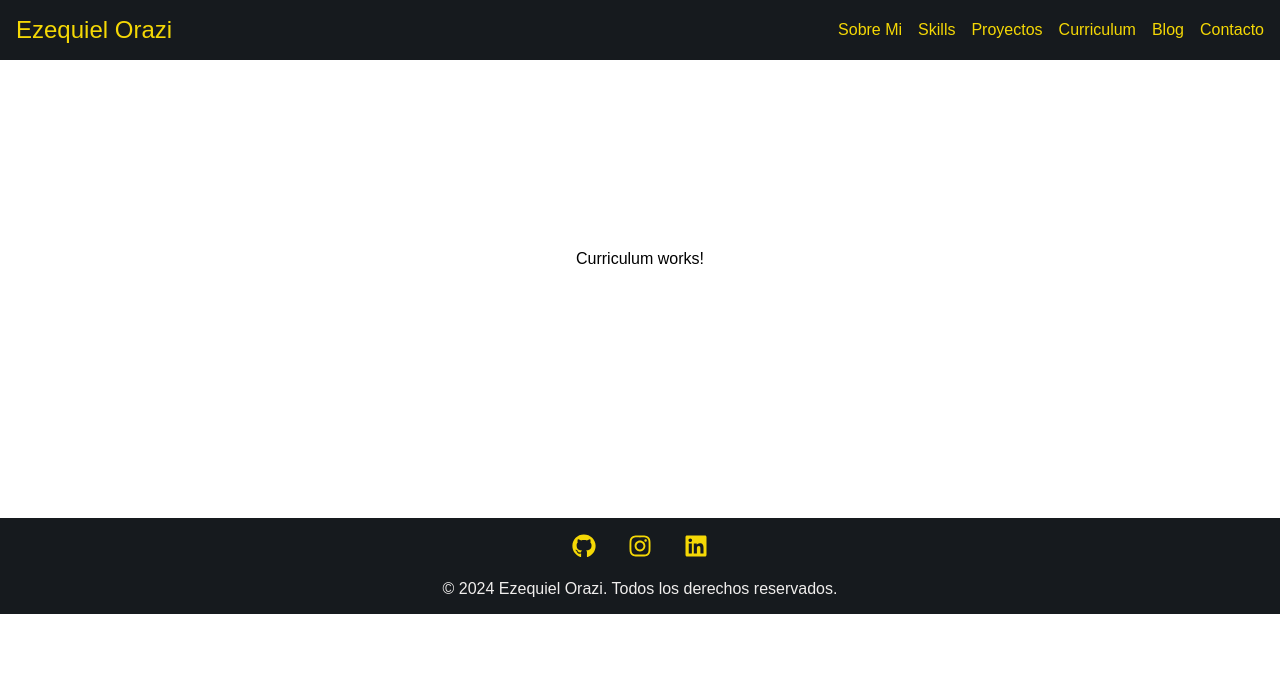
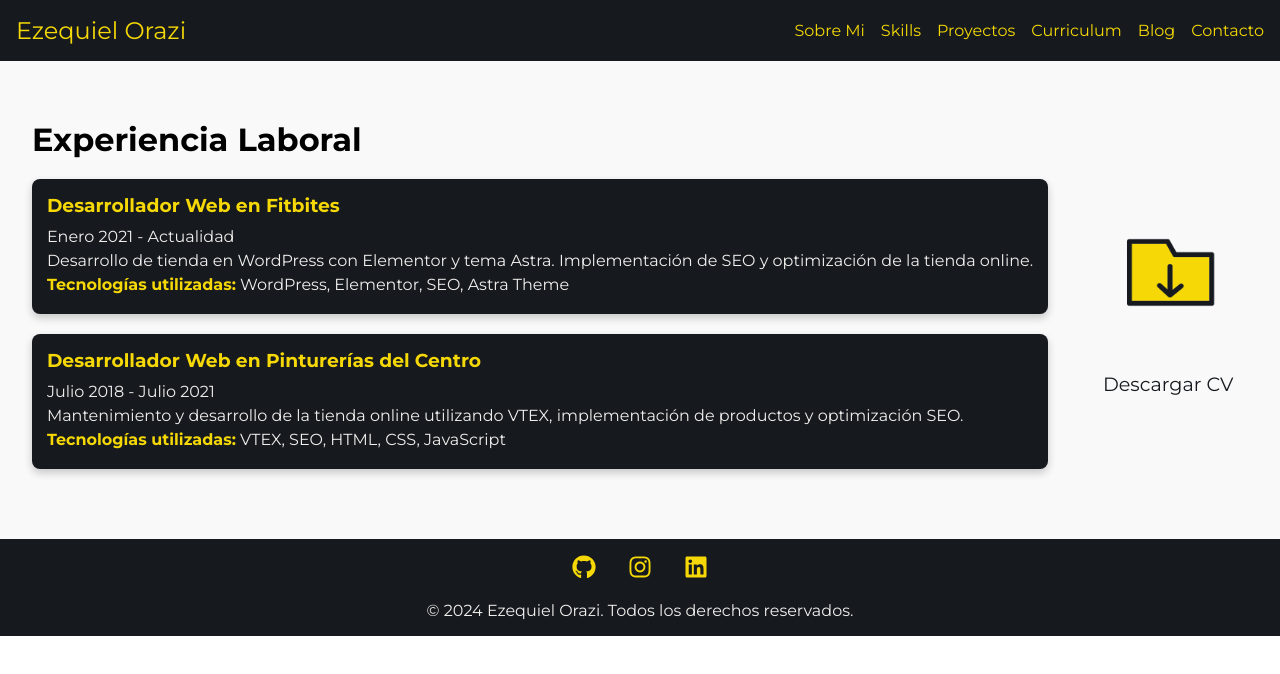
Before and after one commit to Ezzeorazi/mi-portafolio, a React (Vite) app: page /curriculum in a window 1280 px wide. Shown: the top 674 px of the page. Built offline with nearby package versions, Linux system fonts and the light colour scheme.

Commit message:
Avance curriculum section

```diff
--- /dev/null
+++ b/src/components/Experience/Experience.jsx
@@ -0,0 +1,44 @@
+"use client";
+import React from 'react';
+import styles from './Experience.module.css';
+
+const Experience = ({}) => {
+	const experiences = [
+		{
+		  id: 1,
+		  company: "Fitbites",
+		  role: "Desarrollador Web",
+		  startDate: "Enero 2021",
+		  endDate: "Actualidad",
+		  description: "Desarrollo de tienda en WordPress con Elementor y tema Astra. Implementación de SEO y optimización de la tienda online.",
+		  technologies: ["WordPress", "Elementor", "SEO", "Astra Theme"],
+		},
+		{
+		  id: 2,
+		  company: "Pinturerías del Centro",
+		  role: "Desarrollador Web",
+		  startDate: "Julio 2018",
+		  endDate: "Julio 2021",
+		  description: "Mantenimiento y desarrollo de la tienda online utilizando VTEX, implementación de productos y optimización SEO.",
+		  technologies: ["VTEX", "SEO", "HTML", "CSS", "JavaScript"],
+		},
+		// Agrega más experiencias laborales aquí
+	  ];
+
+	return (
+		<div className={styles.experienceSection}>
+      <h2>Experiencia Laboral</h2>
+      {experiences.map((experience) => (
+        <div key={experience.id} className={styles.experienceCard}>
+          <h3>{experience.role} en {experience.company}</h3>
+          <p>{experience.startDate} - {experience.endDate}</p>
+          <p>{experience.description}</p>
+          <p><strong>Tecnologías utilizadas:</strong> {experience.technologies.join(', ')}</p>
+        </div>
+      ))}
+    </div>
+	);
+};
+
+
+export default Experience;
--- /dev/null
+++ b/src/components/Experience/Experience.module.css
@@ -0,0 +1,30 @@
+.experienceSection {
+    padding: 20px;
+  }
+
+.experienceSection h2 {
+    margin-bottom: 20px;
+    font-size: 2rem;
+}
+
+  .experienceCard {
+    margin-bottom: 20px;
+    padding: 15px;
+    background-color: var(--color-dark);
+    color: var(--color-light);
+    border-radius: 8px;
+    box-shadow: 0 4px 8px rgba(0, 0, 0, 0.2);
+  }
+
+  .experienceCard h3 {
+    margin-bottom: 10px;
+    color: var(--color-yellow);
+  }
+
+  .experienceCard p {
+    margin: 5px 0;
+  }
+
+  .experienceCard strong {
+    color: var(--color-yellow);
+  }
--- /dev/null
+++ b/src/components/Experience/index.js
@@ -0,0 +1 @@
+export { default as Experience } from './Experience';
--- a/src/components/index.js
+++ b/src/components/index.js
@@ -1,2 +1,3 @@
 export * from './ProjectCard';
 export * from './Gallery';
+export * from '/Experience'
--- a/src/pages/Curriculum/Curriculum.jsx
+++ b/src/pages/Curriculum/Curriculum.jsx
@@ -1,14 +1,24 @@
-"use client";
-import React from 'react';
-import styles from './Curriculum.module.css';
-import PropTypes from 'prop-types';
+import React from "react";
+import styles from "./Curriculum.module.css";
+import Experience from "../../components/Experience/Experience";
+import { Link } from "react-router-dom";
 
 const Curriculum = ({}) => {
-	return (
-		<div className={styles.curriculum}>
- 			Curriculum works!
- 		</div>
-	);
+  return (
+    <section className={styles.curriculum}>
+      <Experience />
+      <div className={styles.cvDownload}>
+        <a href="/pdf/Ezequiel_Orazi_CV.pdf" download="Ezequiel_Orazi_CV.pdf">
+          <img
+            src="Descargar.png"
+            alt="Descargar CV"
+            className={styles.cvImage}
+          />
+        </a>
+        <div className={styles.animatedText}>Descargar CV</div>
+      </div>
+    </section>
+  );
 };
 
 Curriculum.propTypes = {};
--- a/src/pages/Curriculum/Curriculum.module.css
+++ b/src/pages/Curriculum/Curriculum.module.css
@@ -2,5 +2,48 @@
     display: flex;
     flex-wrap: wrap;
     justify-content: center;
-    margin: 250px;
+    padding-top: 100px;
+    padding-bottom: 30px;
+    background-color: #f9f9f9;
 }
+
+
+
+  .cvDownload {
+    margin-top: 100px;
+    text-align: center;
+  }
+
+  .cvImage {
+    max-width: 100%;
+    height: auto;
+    border-radius: 8px;
+    transition: transform 0.3s;
+  }
+
+  .cvImage:hover {
+    transform: scale(1.1);
+  }
+
+  .animatedText {
+    margin-top: 1rem;
+    margin-bottom: 1rem; /* Ajusta el margen inferior para evitar superposición */
+    align-content: center;
+    font-size: 1.2rem;
+    color: var(--color-dark);
+    animation: bounce 2s infinite;
+    cursor: default;
+    text-decoration: none;
+  }
+
+  @keyframes bounce {
+    0%, 20%, 50%, 80%, 100% {
+      transform: translateY(0);
+    }
+    40% {
+      transform: translateY(-10px);
+    }
+    60% {
+      transform: translateY(-5px);
+    }
+  }
--- a/src/pages/Project/Project.module.css
+++ b/src/pages/Project/Project.module.css
@@ -1,6 +1,7 @@
 .project {
-margin-top: 100px;
-padding: 20px;
+padding: 10px;
+padding-top: 100px;
+background-color: var(--color-light);
 }
 
 .project h2 {
--- a/src/styles/global.css
+++ b/src/styles/global.css
@@ -1,3 +1,5 @@
+@import url('https://fonts.googleapis.com/css2?family=Montserrat:wght@400;700&display=swap');
+
 :root {
     --color-dark: #161a1e;
     --color-light: #f0eeed;
```
Also changed, not shown: public/Descargar.png (added), 1 other file (tests, documents, lock files or other folders).
